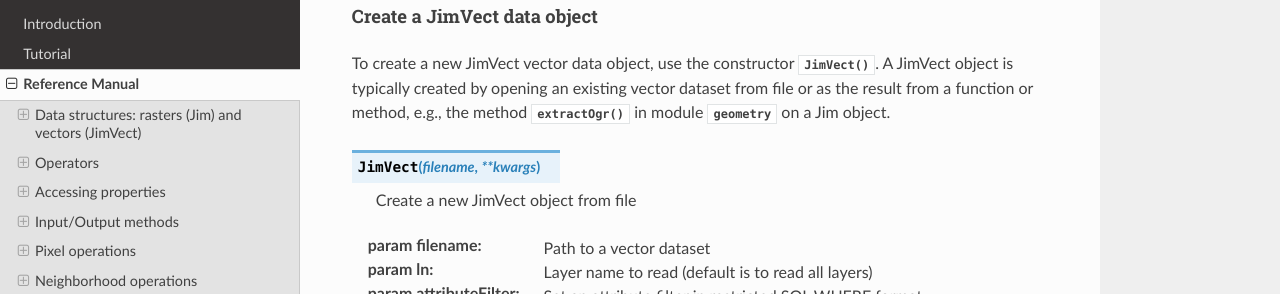
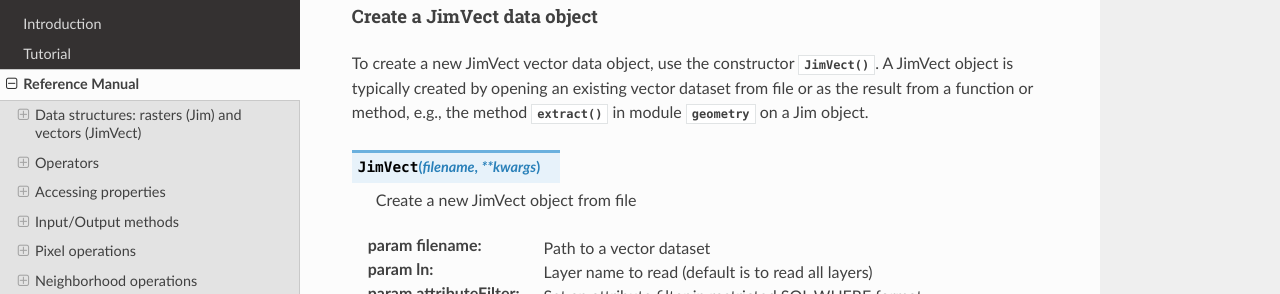
Before and after one commit to ec-jrc/jeolib-pyjeo, a Sphinx documentation site: the page built from doc/3_reference.rst, in a window 1280 px wide and 900 px high, scrolled down 6019 px. Shown: the part 153-447 px from the top of the window. Built offline with Sphinx 7.4.7 and the Read the Docs theme 2.0.0, drawn with Linux system fonts in a browser that asks for light colours.

Commit message:
extractOgr -> extract in doc

```diff
--- a/doc/3_reference.rst
+++ b/doc/3_reference.rst
@@ -284,7 +284,7 @@
 Create a JimVect data object
 =============================
 
-To create a new JimVect vector data object, use the constructor :py:meth:`JimVect`. A JimVect object is typically created by opening an existing vector dataset from file or as the result from a function or method, e.g., the method :py:meth:`~geometry._Geometry.extractOgr` in module :py:mod:`geometry` on a Jim object.
+To create a new JimVect vector data object, use the constructor :py:meth:`JimVect`. A JimVect object is typically created by opening an existing vector dataset from file or as the result from a function or method, e.g., the method :py:meth:`~geometry._Geometry.extract` in module :py:mod:`geometry` on a Jim object.
 
 .. method:: JimVect(filename, **kwargs)
 
@@ -758,13 +758,13 @@
 
 Extract features from the Jim object::
 
-  featurevect = jim.geometry.extractOgr(reference, rule=['allpoints'],
-                                        output='/vsimem/features.sqlite',
-                                        oformat='SQLite',
-                                        co=['OVERWRITE=YES'],
-                                        classes=[1, 2, 3, 4],
-                                        copy='label',
-                                        fid='fid')
+  featurevect = jim.geometry.extract(reference, rule=['allpoints'],
+                                     output='/vsimem/features.sqlite',
+                                     oformat='SQLite',
+                                     co=['OVERWRITE=YES'],
+                                     classes=[1, 2, 3, 4],
+                                     copy='label',
+                                     fid='fid')
 
 Use the Numpy representation of the vector feature data to create arrays for the features (x) and label data (y)::
 
```
